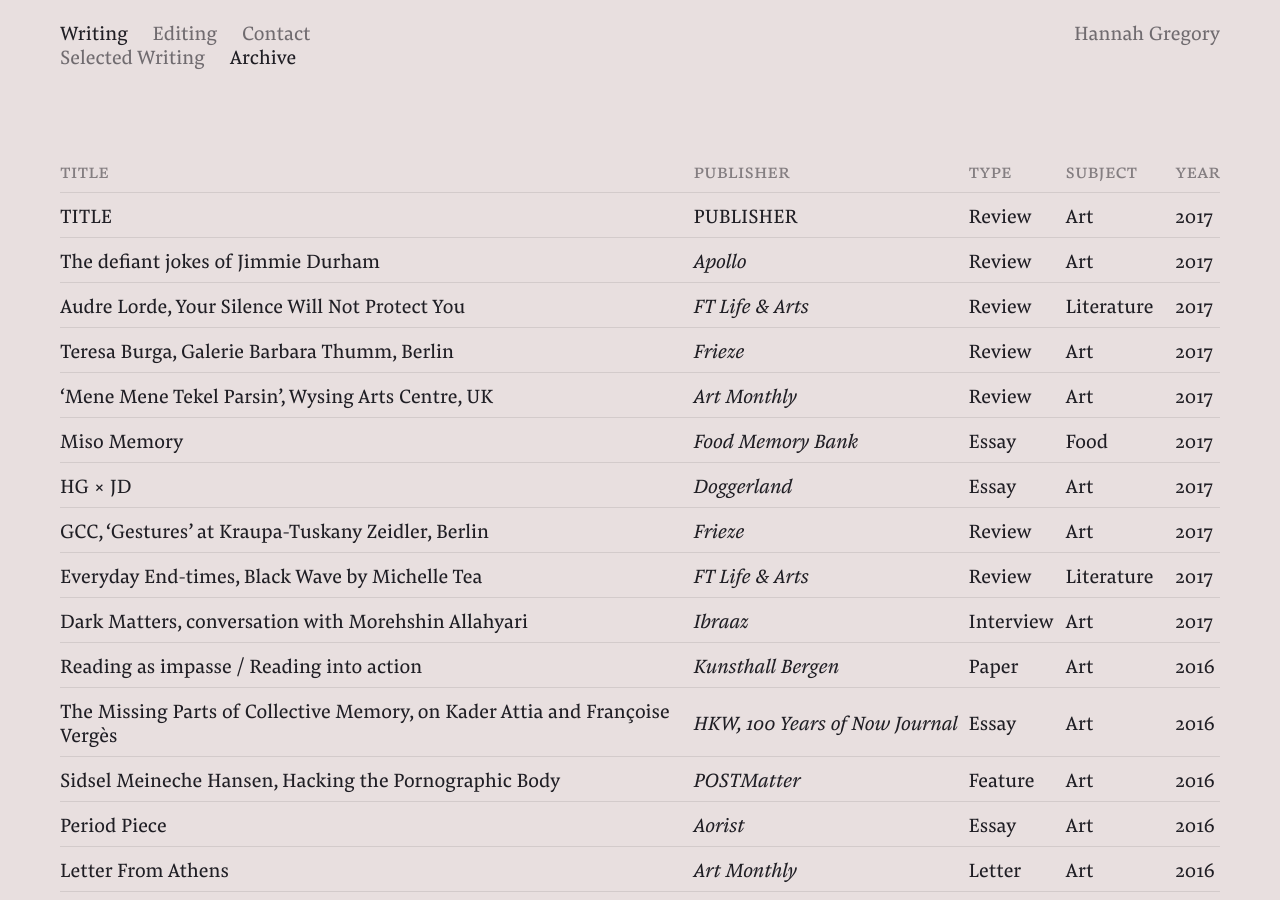
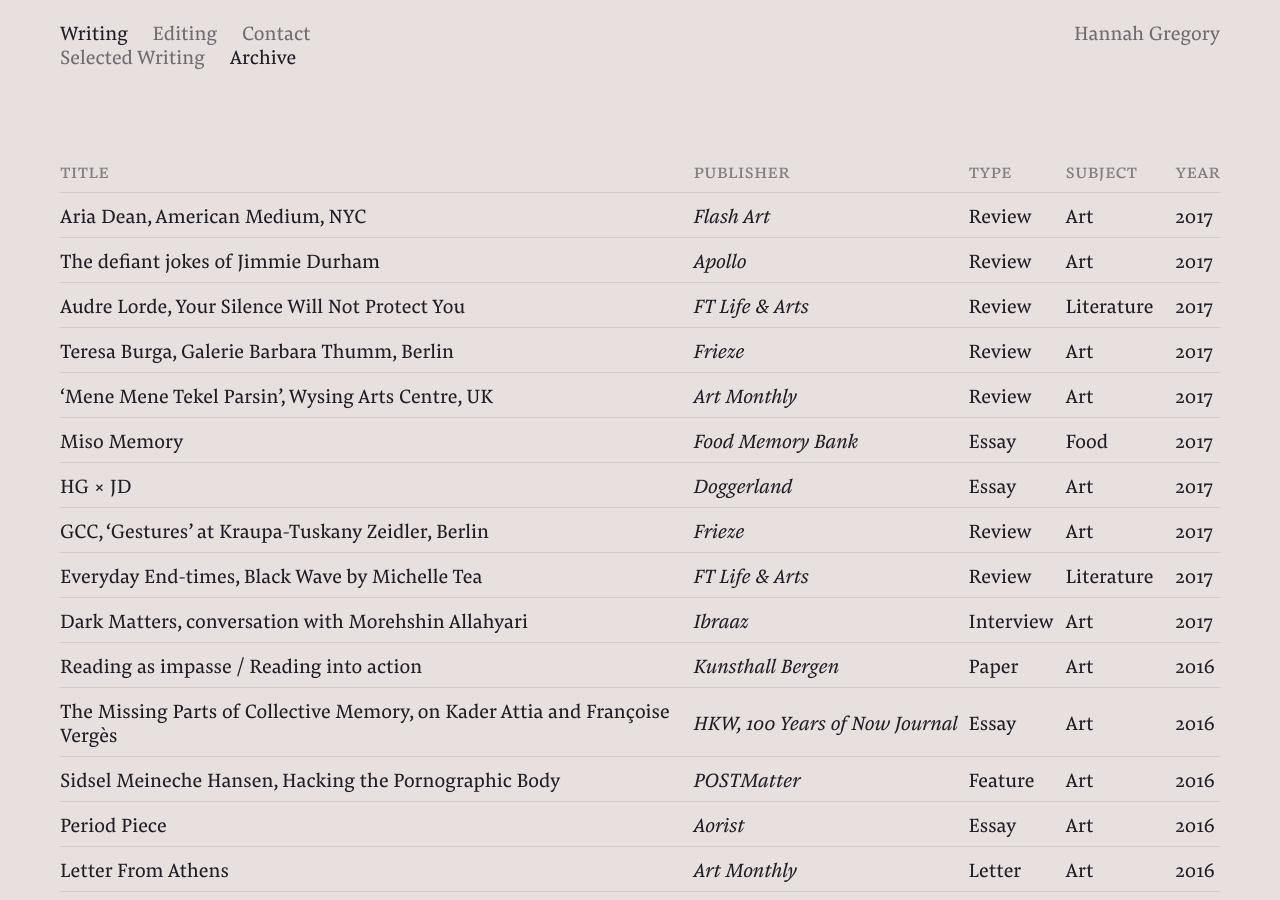
Before and after one commit to hg-site/hg-site.github.io, a Jekyll site: the page built from archive/index.markdown, in a window 1280 px wide and 900 px high. Built offline with Jekyll 4.4.1, drawn with Linux system fonts in a browser that asks for light colours.

Commit message:
Updated Index

```diff
--- a/archive/index.markdown
+++ b/archive/index.markdown
@@ -17,12 +17,13 @@
 <tbody class="list">
 
 <tr data-href="LINK ADDRESS TO WEBPAGE">
-	<td class="Aria Dean, American Medium, NYC">TITLE</td>
-	<td class="Flash Art">PUBLISHER</td>
+	<td class="title">Aria Dean, American Medium, NYC</td>
+	<td class="publisher">Flash Art</td>
 	<td class="type">Review</td>
 	<td class="subject">Art</td>
 	<td class="year">2017</td>
 </tr>
+
 
 <tr data-href="https://www.apollo-magazine.com/the-defiant-jokes-of-jimmie-durham/">
 	<td class="title">The defiant jokes of Jimmie Durham</td>
```
